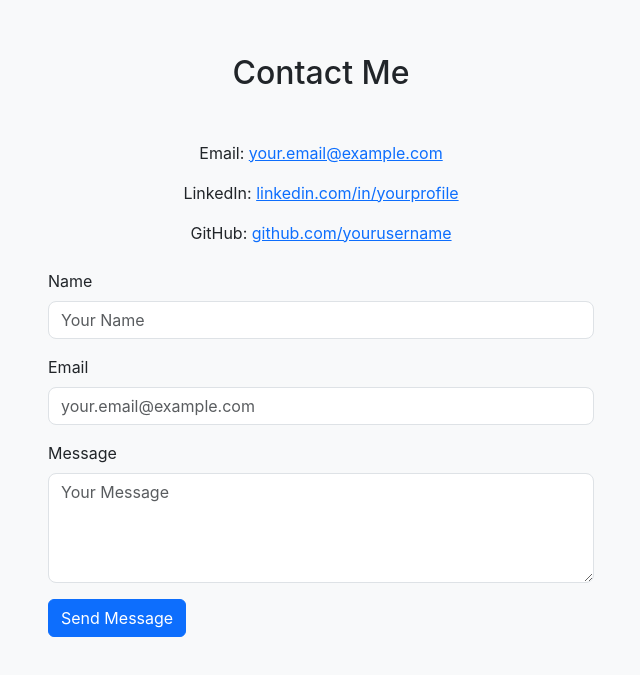
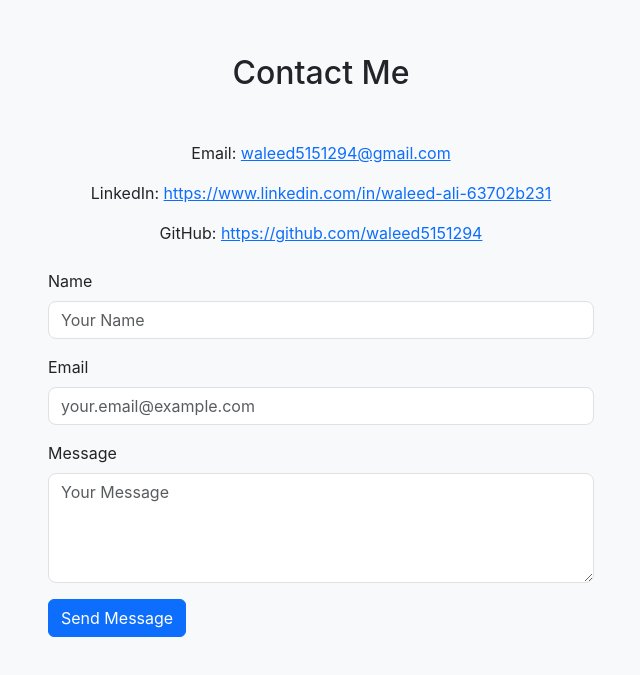
Before and after one commit to Waleed5151294/portfolio, a plain HTML site: page index.html in a window 1280 px wide. Shown: the part 3026-3701 px from the top of the page, without its empty margins (319-959 px from the left). Drawn offline with nearby package versions, Linux system fonts and the light colour scheme.

Commit message:
Update index.html

```diff
--- a/index.html
+++ b/index.html
@@ -254,9 +254,9 @@
             <h2 class="text-center mb-5">Contact Me</h2>
             <div class="row justify-content-center">
                 <div class="col-md-6">
-                    <p class="text-center">Email: <a href="mailto:your.email@example.com">your.email@example.com</a></p>
-                    <p class="text-center">LinkedIn: <a href="https://linkedin.com/in/yourprofile" target="_blank">linkedin.com/in/yourprofile</a></p>
-                    <p class="text-center">GitHub: <a href="https://github.com/yourusername" target="_blank">github.com/yourusername</a></p>
+                    <p class="text-center">Email: <a href="mailto:your.email@example.com">waleed5151294@gmail.com</a></p>
+                    <p class="text-center">LinkedIn: <a href="https://linkedin.com/in/yourprofile" target="_blank">https://www.linkedin.com/in/waleed-ali-63702b231</a></p>
+                    <p class="text-center">GitHub: <a href="https://github.com/yourusername" target="_blank">https://github.com/waleed5151294</a></p>
                     <form class="contact-form mt-4">
                         <div class="mb-3">
                             <label for="name" class="form-label">Name</label>
```
